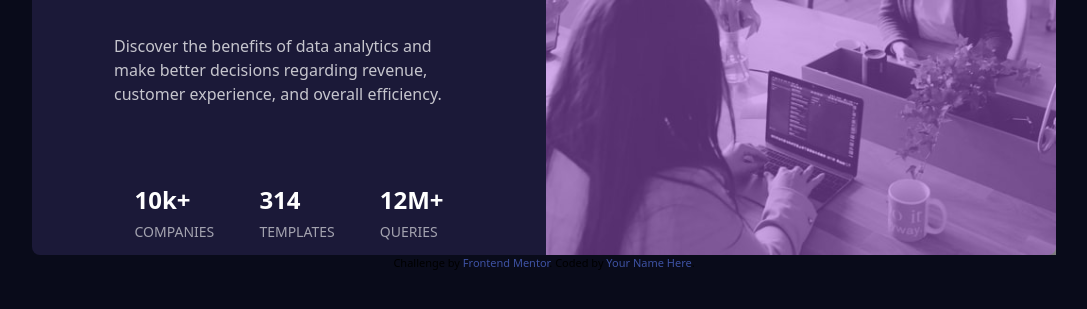
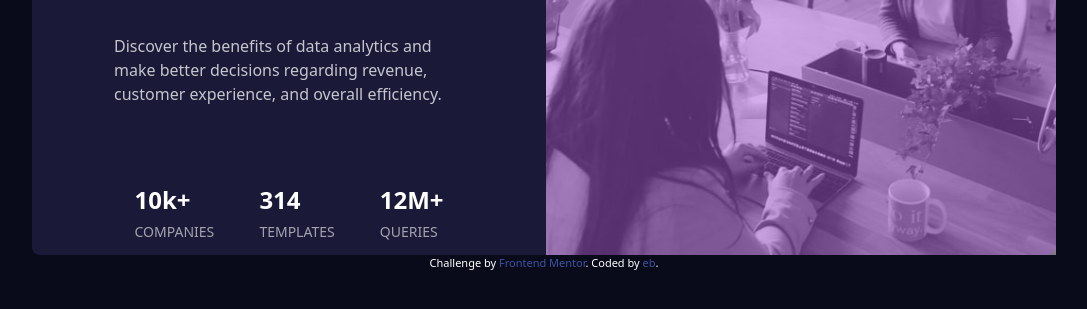
Before and after one commit to enderbone/stats-preview-card-component, a website: page dist/index.html in a window 1280 px wide. Shown: the part 347-656 px from the top of the page, without its empty margins (96-1183 px from the left). Drawn offline with Linux system fonts and the light colour scheme.

Commit message:
Added my name on the attribution and updated README

```diff
--- a/dist/index.html
+++ b/dist/index.html
@@ -15,7 +15,7 @@
       min-height: 100dvh;
     }
 
-    .attribution { font-size: 11px; text-align: center; }
+    .attribution { font-size: 11px; text-align: center; color:white }
     .attribution a { color: hsl(228, 45%, 44%); }
   </style>
 </head>
@@ -41,13 +41,10 @@
 
     <div class="relative h-full overflow-hidden w-wimg max-sm:w-full max-sm:h-64">
       <picture class="block w-full h-full">
-        <!-- Imagem para mobile -->
         <source media="(max-width: 640px)" srcset="../images/image-header-mobile.jpg">
-        <!-- Imagem padrão para desktop -->
         <img class="object-cover w-full h-full" src="../images/image-header-desktop.jpg" alt="Imagem de destaque">
       </picture>
 
-      <!-- Camada de sobreposição -->
       <div class="absolute inset-0 rounded-r-lg opacity-50 bg-accent max-sm:rounded-t-lg"></div>
     </div>
 
@@ -55,7 +52,7 @@
 
   <footer class="attribution">
     Challenge by <a href="https://www.frontendmentor.io?ref=challenge" target="_blank">Frontend Mentor</a>.
-    Coded by <a href="#">Your Name Here</a>.
+    Coded by <a href="https://www.frontendmentor.io/profile/enderbone">eb</a>.
   </footer>
 </body>
 </html>
```
Also changed, not shown: README-template.md (deleted), README.md, Screenshot.jpg (added).
